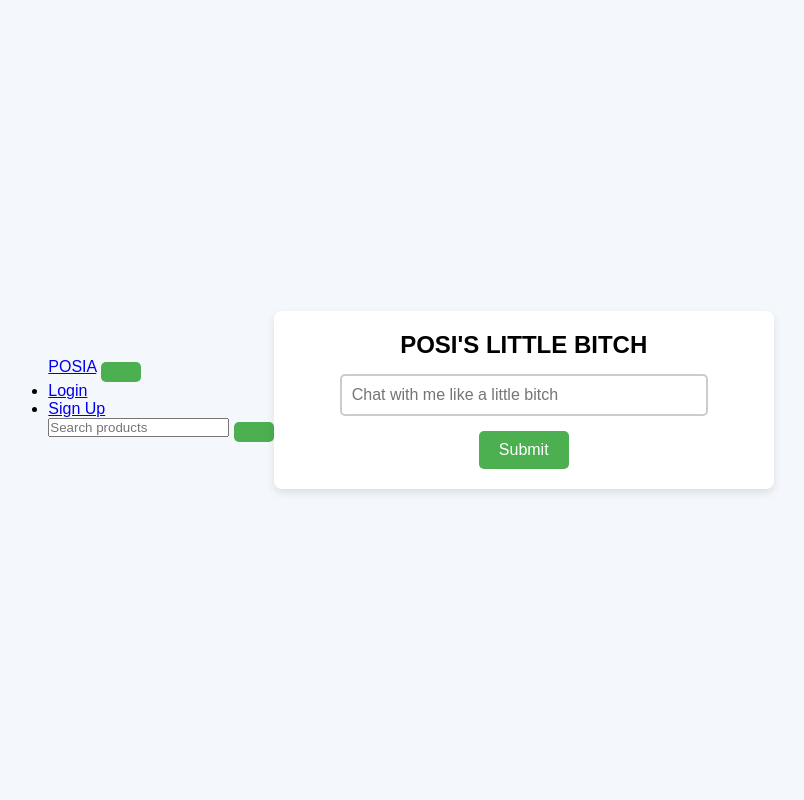
After one commit to Posiislight/posia, a Flask app: page /initialize/chatbot in a window 1280 px wide. The commit adds this page. Shown: the whole page, without its empty margins (229-1033 px from the left). Run offline with Flask 3, Linux system fonts and the light colour scheme.

Commit message:
the chatbot is working

```diff
--- a/app.py
+++ b/app.py
@@ -1,4 +1,4 @@
-from flask import Flask,redirect,url_for,flash,render_template,request,jsonify
+from flask import Flask,redirect,url_for,flash,render_template,request,jsonify,Response
 from models import User,Product,Cart,Wishlist,Reviews,db
 from flask_sqlalchemy import SQLAlchemy
 from flask_login import login_user,login_required,LoginManager,logout_user,current_user
@@ -8,6 +8,16 @@ app = Flask(__name__)
 app.config['SQLALCHEMY_DATABASE_URI'] = 'mysql://root:@localhost/posia'
 app.config['SQLALCHEMY_TRACK_MODIFICATIONS'] = False
 app.secret_key = 'supersecretkey'
+from llamaapi import LlamaAPI
+from dotenv import load_dotenv
+import os
+from openai import OpenAI
+import json
+
+client = OpenAI(base_url = "https://openrouter.ai/api/v1",api_key = "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")
+
+load_dotenv()
+api_key = os.getenv('TOGETHER_AI_API_KEY')
 db.init_app(app)
 login_manager = LoginManager(app)
 
@@ -165,6 +175,7 @@ def update_cart(product_id):
     return redirect(url_for('cart'))
 
 
+
 @app.route('/wishlist',methods = ['POST','GET'])
 @login_required
 def wishlist():
@@ -174,12 +185,12 @@ def wishlist():
 @app.route('/wishlist/add_to_wishlist/<int:product_id>',methods=['GET','POST'])
 @login_required
 def add_to_wishlist(product_id):
-    product = Product.query.get(product_id)
+    product = Product.query.get_or_404(product_id)
     existing_product = Wishlist.query.filter_by(user_id = current_user.id,product_id = product.id).first()
     if existing_product:
         flash('product already in wishlist')
-    new_product = Wishlist(user_id = current_user.id,product_id = product.id)
-    if new_product:
+    else:
+        new_product = Wishlist(user_id = current_user.id,product_id = product.id)
         flash('successfully added to wishlist')
         db.session.add(new_product)
         db.session.commit()
@@ -206,6 +217,55 @@ def logout():
     logout_user()
     return(redirect(url_for('index')))
 
+@app.route('/search',methods=['POST','GET'])
+def search():
+    search_item = request.form.get('search_item',' ')
+    if search_item:
+        products = Product.query.filter(Product.name.like(f'%{search_item}%')).all()
+        return render_template('index.html',products = products)
+    else:
+
+        return (redirect(url_for('index')))
+
+@app.route('/initialize/chatbot', methods=['POST','GET'])
+def chatbot():
+    chatbot_reply = None
+    if request.method == 'POST':
+        user_message = request.form.get('message')
+
+        headers = {
+            "Authorization": "Bearer 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",
+            "Content-Type": "application/json"
+        }
+
+        data = {
+            "model": "qwen/qwq-32b:free",
+            "messages": [
+                {
+                    "role": "user",
+                    "content": user_message  # Use the actual user message
+                }
+            ]
+        }
+
+        try:
+            response = requests.post(
+                "https://openrouter.ai/api/v1/chat/completions",
+                headers=headers,
+                json=data  # Use json parameter instead of data with json.dumps
+            )
+
+            response_data = response.json()
+            print(response_data)  # Add this to debug the response structure
+
+            # The correct structure for OpenRouter responses
+            chatbot_reply = response_data.get('choices', [{}])[0].get('message', {}).get('content', 'No response')
+        except Exception as e:
+            chatbot_reply = f"Error: {str(e)}"
+            print(f"Error: {str(e)}")
+
+    return render_template('chatbot.html', chatbot_reply=chatbot_reply)
+
 if __name__ == '__main__':
     with app.app_context():
         db.create_all()
--- /dev/null
+++ b/templates/chatbot.html
@@ -0,0 +1,140 @@
+<html>
+    <head>
+        <title>CHATBOT</title>
+        <style>
+            /* Basic reset */
+            * {
+                margin: 0;
+                padding: 0;
+                box-sizing: border-box;
+            }
+
+            /* Body and general styling */
+            body {
+                font-family: Arial, sans-serif;
+                background-color: #f4f7fc;
+                display: flex;
+                justify-content: center;
+                align-items: center;
+                height: 100vh;
+                margin: 0;
+            }
+
+            /* Container for the chatbot form and reply */
+            .chat-container {
+                background-color: white;
+                border-radius: 8px;
+                box-shadow: 0 4px 8px rgba(0, 0, 0, 0.1);
+                padding: 20px;
+                width: 100%;
+                max-width: 500px;
+                text-align: center;
+            }
+
+            /* Style the form elements */
+            input[type="text"] {
+                width: 80%;
+                padding: 10px;
+                margin: 15px 0;
+                border: 2px solid #ccc;
+                border-radius: 5px;
+                font-size: 16px;
+            }
+
+            button {
+                background-color: #4CAF50;
+                color: white;
+                border: none;
+                padding: 10px 20px;
+                font-size: 16px;
+                border-radius: 5px;
+                cursor: pointer;
+            }
+
+            button:hover {
+                background-color: #45a049;
+            }
+
+            /* Style the chatbot reply */
+            h3 {
+                margin-top: 20px;
+                font-size: 18px;
+                color: #333;
+                background-color: #f1f1f1;
+                padding: 10px;
+                border-radius: 5px;
+                word-wrap: break-word;
+                max-width: 90%;
+                margin-left: auto;
+                margin-right: auto;
+            }
+
+            /* Make sure the form looks good on smaller screens */
+            @media (max-width: 600px) {
+                input[type="text"] {
+                    width: 100%;
+                }
+
+                button {
+                    width: 100%;
+                }
+            }
+        </style>
+    </head>
+    <body>
+        <nav class="navbar navbar-expand-lg navbar-dark bg-dark">
+            <div class="container">
+                <a class="navbar-brand" href="#">POSIA</a>
+                <button class="navbar-toggler" type="button" data-bs-toggle="collapse" data-bs-target="#navbarNav">
+                    <span class="navbar-toggler-icon"></span>
+                </button>
+                <div class="collapse navbar-collapse justify-content-end" id="navbarNav">
+                    <ul class="navbar-nav">
+                        {% if current_user.is_authenticated %}
+                            <li class="nav-item">
+                                <a class="nav-link btn btn-outline-light mx-2" href="{{ url_for('cart') }}">Cart</a>
+                            </li>
+                            <li class="nav-item">
+                                <a class="nav-link btn btn-outline-warning mx-2" href="{{ url_for('wishlist') }}">Wishlist</a>
+                            </li>
+                            <li class="nav-item">
+                                <a class="nav-link btn btn-danger mx-2" href="{{ url_for('logout') }}">Logout</a>
+                            </li>
+                            <li class="nav-item">
+                                <a class="nav-link btn btn-outline-light mx-2" href="{{ url_for('index') }}">Home</a>
+                            </li>
+                            <li class="nav-item">
+                                <a class="nav-link btn btn-outline-light mx-2" href="{{ url_for('chatbot') }}">Chatbot</a>
+                            </li>
+                        {% else %}
+
+                            <li class="nav-item">
+                                <a class="nav-link btn btn-outline-light mx-2" href="{{ url_for('login') }}">Login</a>
+                            </li>
+                            <li class="nav-item">
+                                <a class="nav-link btn btn-success mx-2" href="{{ url_for('register') }}">Sign Up</a>
+                            </li>
+                        {% endif %}
+                    </ul>
+                </div>
+            </div>
+            <form class="d-flex ms-3" action="{{ url_for('search') }}" method="POST">
+                <input class="form-control me-2" type="search" placeholder="Search products" name="search_item" required>
+                <button class="btn btn-outline-light" type="submit"><i class="fa fa-search"></i></button>
+            </form>
+        </div>
+    </div>
+        </nav>
+        <div class="chat-container">
+            <h2>POSI'S LITTLE BITCH</h2>
+            <form method="POST">
+                <input type="text" name="message" placeholder="Chat with me like a little bitch">
+                <button type="submit">Submit</button>
+            </form>
+
+            {% if chatbot_reply %}
+                <h3>{{ chatbot_reply }}</h3>
+            {% endif %}
+        </div>
+    </body>
+</html>
```
Also changed, not shown: templates/index.html (+13 -0 lines), templates/product_view.html (+60 -4 lines), 1 other file.
